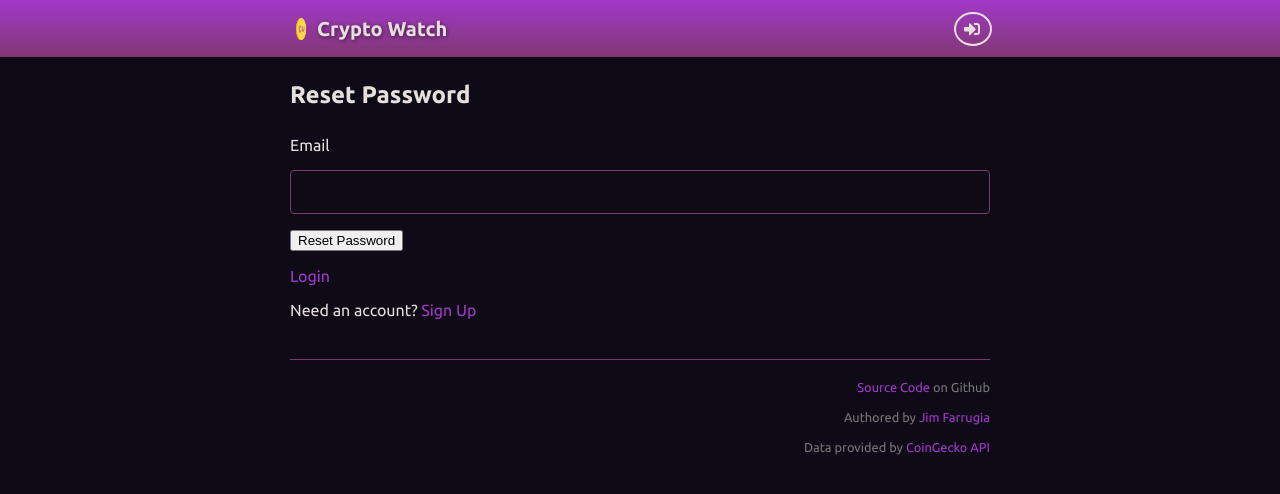
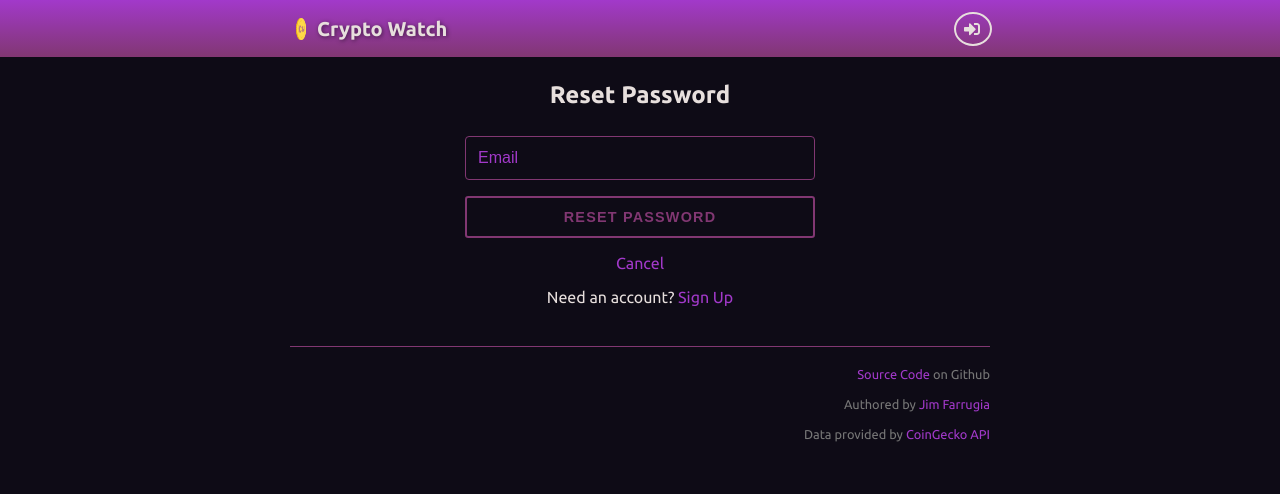
Before and after one commit to Jimfarrugia/crypto-watch, a React (Create React App) app: page /reset-password in a window 1280 px wide. Shown: the top 494 px of the page. Built offline with nearby package versions, Linux system fonts and the light colour scheme; no server answers.

Commit message:
Style reset-password view

```diff
--- a/src/components/ResetPassword.jsx
+++ b/src/components/ResetPassword.jsx
@@ -27,30 +27,40 @@ const ForgotPassword = () => {
   };
 
   return (
-    <>
+    <div className="reset-password">
       <h2>Reset Password</h2>
       {error && <div className="alert-error">{error}</div>}
       {message && <div className="alert-success">{message}</div>}
       <form onSubmit={handleSubmit}>
         <p>
-          <label htmlFor="email">Email</label>
+          <label htmlFor="email" className="hidden">
+            Email
+          </label>
+          <input
+            id="email"
+            type="email"
+            ref={emailRef}
+            placeholder="Email"
+            required
+          />
         </p>
         <p>
-          <input id="email" type="email" ref={emailRef} required />
-        </p>
-        <p>
-          <button type="submit" disabled={isLoading}>
+          <button
+            type="submit"
+            disabled={isLoading}
+            className="outlined-button"
+          >
             Reset Password
           </button>
         </p>
       </form>
       <p>
-        <Link to="/sign-in">Login</Link>
+        <Link to="/sign-in">Cancel</Link>
       </p>
       <p>
         Need an account? <Link to="/sign-up">Sign Up</Link>
       </p>
-    </>
+    </div>
   );
 };
 
--- a/src/index.css
+++ b/src/index.css
@@ -445,13 +445,15 @@ a.discreet-link:visited {
   grid-gap: 1.125em;
 }
 
-.sign-in {
+.sign-in,
+.reset-password {
   text-align: center;
   max-width: 350px;
   margin: 0 auto;
 }
 
-.sign-in .alert-error {
+.sign-in .alert-error,
+.reset-password .alert-error {
   width: 100%;
   box-sizing: border-box;
 }
@@ -460,11 +462,13 @@ a.discreet-link:visited {
   margin-bottom: 1.75rem;
 }
 
-.sign-in form .outlined-button {
+.sign-in form .outlined-button,
+.reset-password .outlined-button {
   font-size: 0.9rem;
 }
 
-.sign-in .outlined-button {
+.sign-in .outlined-button,
+.reset-password .outlined-button {
   width: 100%;
 }
 
```
